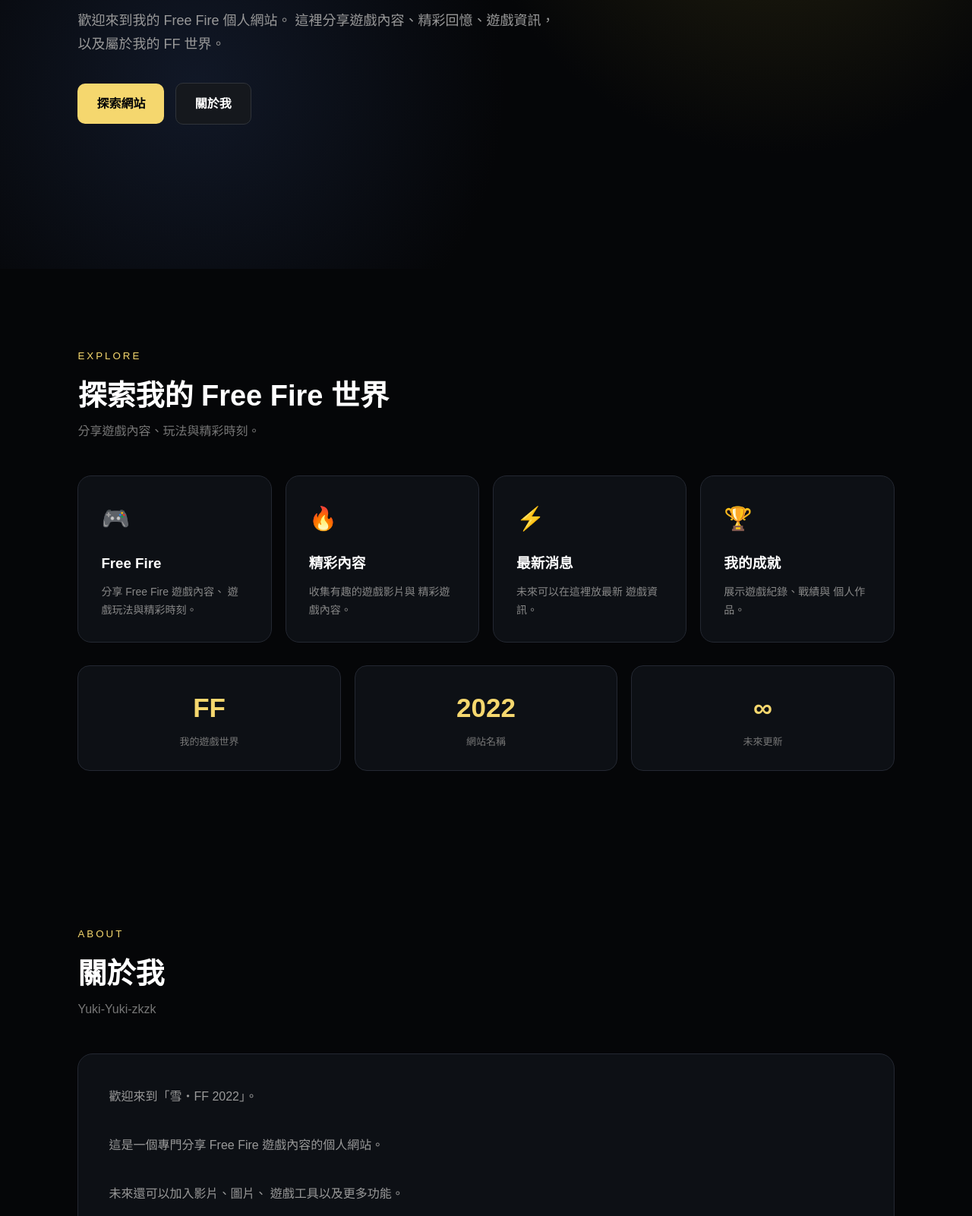
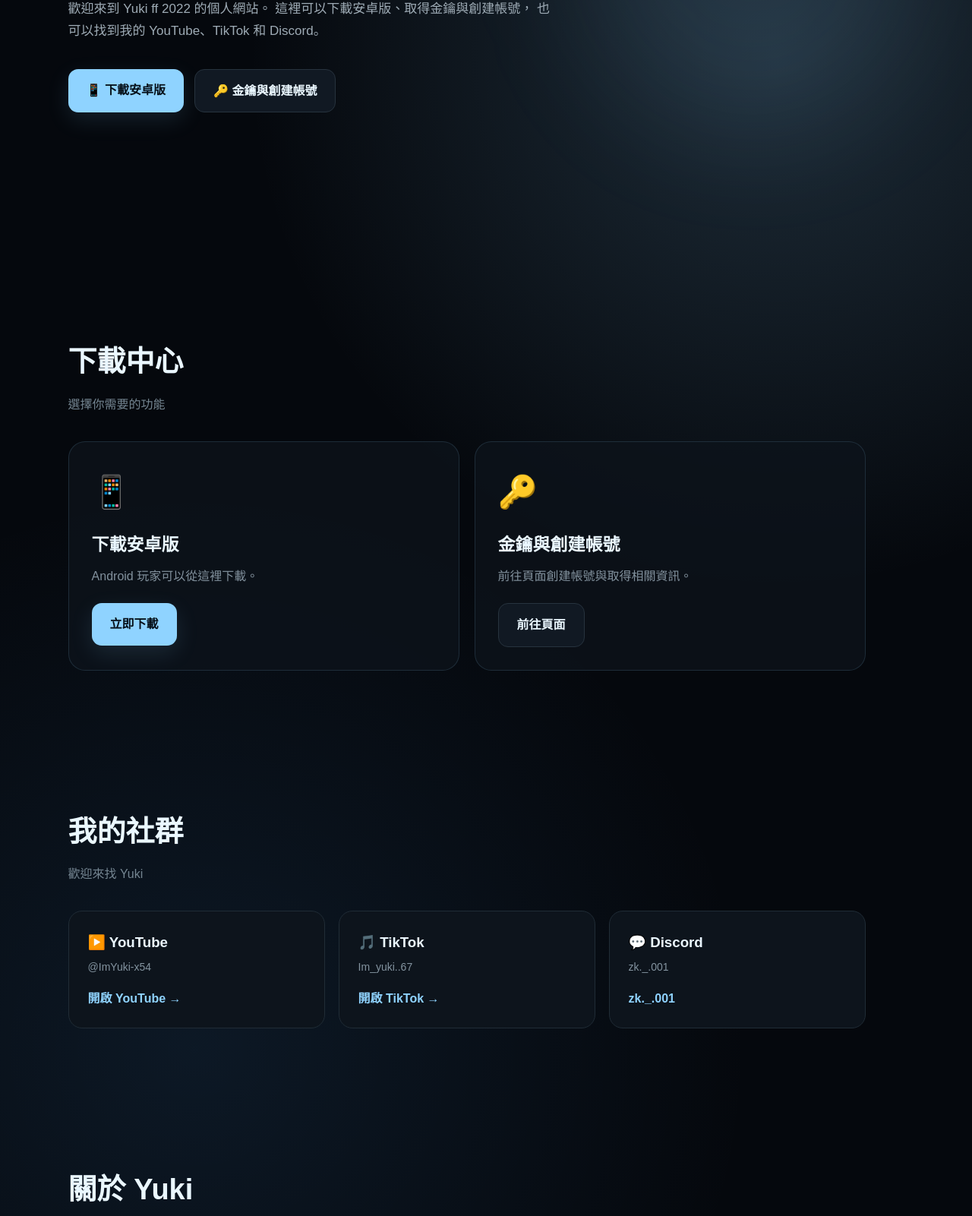
Before and after one commit to Yuki-Yuki-zkzk/yuki-ff-2022, a plain HTML site: page index.html in a window 1280 px wide. Shown: the part 446-2047 px from the top of the page at 76% size. Drawn offline with Linux system fonts and the light colour scheme.

Commit message:
Update index.html

```diff
--- a/index.html
+++ b/index.html
@@ -1,15 +1,15 @@
 <!DOCTYPE html>
-<html lang="zh-TW">
+<html lang="zh-Hant">
 <head>
 <meta charset="UTF-8">
 <meta name="viewport" content="width=device-width, initial-scale=1.0">
-<title>雪・FF 2022</title>
+<title>Yuki ff 2022</title>
 
 <style>
 * {
+    box-sizing: border-box;
     margin: 0;
     padding: 0;
-    box-sizing: border-box;
 }
 
 html {
@@ -18,258 +18,278 @@
 
 body {
     font-family: Arial, "Noto Sans TC", sans-serif;
-    background: #050608;
-    color: #fff;
+    color: #eaf7ff;
+    background:
+        radial-gradient(circle at 80% 20%, rgba(143,211,255,.18), transparent 30%),
+        radial-gradient(circle at 20% 70%, rgba(80,170,255,.10), transparent 35%),
+        #05080d;
+    min-height: 100vh;
     line-height: 1.7;
 }
 
+a {
+    color: inherit;
+    text-decoration: none;
+}
+
+/* 導覽列 */
 nav {
     position: fixed;
     top: 0;
     left: 0;
-    width: 100%;
-    padding: 18px 7%;
+    right: 0;
+    height: 70px;
+    z-index: 100;
     display: flex;
     justify-content: space-between;
     align-items: center;
-    background: rgba(5, 6, 8, 0.9);
-    border-bottom: 1px solid #20242a;
-    backdrop-filter: blur(10px);
-    z-index: 1000;
+    padding: 0 7%;
+    background: rgba(5,8,13,.78);
+    border-bottom: 1px solid rgba(143,211,255,.15);
+    backdrop-filter: blur(15px);
 }
 
 .logo {
-    font-size: 20px;
-    font-weight: bold;
-    color: #fff;
+    font-size: 21px;
+    font-weight: 900;
 }
 
 .logo span {
-    color: #f5d76e;
+    color: #8fd3ff;
 }
 
-nav a {
-    color: #aaa;
-    text-decoration: none;
-    margin-left: 25px;
+.nav-links {
+    display: flex;
+    gap: 25px;
+    color: #9eabb5;
     font-size: 14px;
-    transition: 0.3s;
 }
 
-nav a:hover {
-    color: #f5d76e;
+.nav-links a:hover {
+    color: #8fd3ff;
 }
 
+/* 首頁 */
 .hero {
     min-height: 100vh;
-    padding: 180px 8% 100px;
     display: flex;
     align-items: center;
-    background:
-        radial-gradient(circle at 80% 30%, #25220f 0, transparent 35%),
-        radial-gradient(circle at 20% 70%, #111827 0, transparent 35%),
-        #050608;
+    padding: 130px 7% 80px;
+    position: relative;
+    overflow: hidden;
+}
+
+.glow {
+    position: absolute;
+    width: 450px;
+    height: 450px;
+    right: 5%;
+    top: 20%;
+    border-radius: 50%;
+    background: rgba(143,211,255,.09);
+    filter: blur(80px);
 }
 
 .hero-content {
     max-width: 850px;
+    position: relative;
+    z-index: 2;
 }
 
 .badge {
     display: inline-block;
-    padding: 7px 15px;
-    border: 1px solid #3b3f45;
-    border-radius: 30px;
-    color: #aaa;
+    padding: 8px 17px;
+    border: 1px solid rgba(143,211,255,.45);
+    border-radius: 50px;
+    color: #cceeff;
     font-size: 13px;
     margin-bottom: 25px;
 }
 
 h1 {
-    font-size: clamp(48px, 9vw, 100px);
-    line-height: 1;
+    font-size: clamp(50px, 10vw, 100px);
+    line-height: .95;
     letter-spacing: -4px;
-    margin-bottom: 25px;
 }
 
 h1 span {
-    color: #f5d76e;
+    color: #8fd3ff;
+    text-shadow: 0 0 30px rgba(143,211,255,.35);
 }
 
-.hero p {
+.hero-text {
+    margin-top: 28px;
     max-width: 650px;
-    color: #999;
-    font-size: 18px;
-    margin-bottom: 35px;
+    color: #9eabb5;
+    font-size: 17px;
+}
+
+/* 按鈕 */
+.buttons {
+    display: flex;
+    flex-wrap: wrap;
+    gap: 14px;
+    margin-top: 35px;
 }
 
 .btn {
     display: inline-block;
-    padding: 13px 25px;
-    border-radius: 10px;
-    text-decoration: none;
-    color: #050608;
-    background: #f5d76e;
-    font-weight: bold;
-    margin-right: 10px;
-    transition: 0.3s;
+    padding: 14px 24px;
+    border-radius: 13px;
+    font-weight: 800;
+    transition: .25s;
 }
 
 .btn:hover {
-    transform: translateY(-3px);
-    box-shadow: 0 10px 30px rgba(245,215,110,0.2);
+    transform: translateY(-4px);
 }
 
-.btn.dark {
-    color: #fff;
-    background: #15181d;
-    border: 1px solid #30343a;
+.btn-blue {
+    background: #8fd3ff;
+    color: #061019;
+    box-shadow: 0 10px 30px rgba(143,211,255,.12);
 }
 
-section {
-    padding: 100px 8%;
+.btn-dark {
+    background: #111923;
+    border: 1px solid #27333e;
+    color: #eaf7ff;
 }
 
-.section-title {
-    margin-bottom: 45px;
+/* 區塊 */
+section {
+    padding: 90px 7%;
 }
 
-.section-title small {
-    color: #f5d76e;
-    letter-spacing: 3px;
-    text-transform: uppercase;
-}
-
-.section-title h2 {
+.title {
     font-size: 38px;
-    margin-top: 8px;
-}
-
-.section-title p {
-    color: #777;
-}
-
-.cards {
-    display: grid;
-    grid-template-columns: repeat(4, 1fr);
-    gap: 18px;
-}
-
-.card {
-    background: #0d1015;
-    border: 1px solid #242832;
-    border-radius: 18px;
-    padding: 30px;
-    transition: 0.3s;
-}
-
-.card:hover {
-    transform: translateY(-6px);
-    border-color: #f5d76e;
-}
-
-.icon {
-    font-size: 30px;
-    margin-bottom: 18px;
-}
-
-.card h3 {
     margin-bottom: 10px;
 }
 
-.card p {
-    color: #888;
+.subtitle {
+    color: #758692;
+    margin-bottom: 35px;
+}
+
+/* 下載區 */
+.download-box {
+    max-width: 1050px;
+    display: grid;
+    grid-template-columns: 1fr 1fr;
+    gap: 20px;
+}
+
+.download-card {
+    padding: 30px;
+    border-radius: 22px;
+    background: rgba(13,20,28,.78);
+    border: 1px solid rgba(143,211,255,.14);
+    transition: .3s;
+}
+
+.download-card:hover {
+    transform: translateY(-6px);
+    border-color: rgba(143,211,255,.45);
+    box-shadow: 0 15px 45px rgba(0,0,0,.3);
+}
+
+.download-icon {
+    font-size: 42px;
+    margin-bottom: 15px;
+}
+
+.download-card h3 {
+    font-size: 23px;
+    margin-bottom: 8px;
+}
+
+.download-card p {
+    color: #82919d;
+    margin-bottom: 22px;
+}
+
+/* 社群 */
+.socials {
+    display: grid;
+    grid-template-columns: repeat(3,1fr);
+    gap: 18px;
+    max-width: 1050px;
+}
+
+.social-card {
+    padding: 25px;
+    border-radius: 18px;
+    background: #0d141c;
+    border: 1px solid #202c36;
+}
+
+.social-card h3 {
+    margin-bottom: 5px;
+}
+
+.social-card p {
+    color: #83939f;
     font-size: 14px;
 }
 
+.social-link {
+    display: inline-block;
+    margin-top: 15px;
+    color: #8fd3ff;
+    font-weight: bold;
+}
+
+/* 關於 */
 .about-box {
-    background: #0d1015;
-    border: 1px solid #242832;
-    border-radius: 20px;
-    padding: 40px;
+    max-width: 1050px;
+    padding: 35px;
+    border-radius: 22px;
+    background: rgba(13,20,28,.78);
+    border: 1px solid rgba(143,211,255,.14);
 }
 
 .about-box p {
-    color: #999;
+    color: #96a5b0;
     line-height: 2;
 }
 
-.stats {
-    display: grid;
-    grid-template-columns: repeat(3, 1fr);
-    gap: 18px;
-    margin-top: 30px;
+/* Footer */
+footer {
+    text-align: center;
+    padding: 40px 20px;
+    color: #5f707c;
+    border-top: 1px solid rgba(143,211,255,.1);
 }
 
-.stat {
-    background: #0d1015;
-    border: 1px solid #242832;
-    border-radius: 16px;
-    padding: 25px;
-    text-align: center;
-}
+/* 手機版 */
+@media(max-width: 700px) {
 
-.stat strong {
-    display: block;
-    font-size: 35px;
-    color: #f5d76e;
-}
-
-.stat span {
-    color: #777;
-    font-size: 13px;
-}
-
-footer {
-    padding: 40px 20px;
-    text-align: center;
-    border-top: 1px solid #181b21;
-    color: #666;
-    font-size: 13px;
-}
-
-@media (max-width: 900px) {
-    .cards {
-        grid-template-columns: repeat(2, 1fr);
-    }
-}
-
-@media (max-width: 650px) {
     nav {
-        padding: 15px 5%;
+        padding: 0 5%;
     }
 
-    nav div:last-child a {
-        margin-left: 10px;
+    .nav-links {
+        gap: 12px;
         font-size: 12px;
     }
 
-    .hero {
-        padding-top: 140px;
+    .hero,
+    section {
+        padding-left: 5%;
+        padding-right: 5%;
     }
 
     h1 {
         letter-spacing: -2px;
     }
 
-    .hero p {
-        font-size: 16px;
-    }
-
-    section {
-        padding: 70px 5%;
-    }
-
-    .cards {
+    .download-box,
+    .socials {
         grid-template-columns: 1fr;
     }
 
-    .stats {
-        grid-template-columns: 1fr;
-    }
-
-    .about-box {
-        padding: 25px;
+    .hero-text {
+        font-size: 15px;
     }
 }
 </style>
@@ -277,132 +297,270 @@
 
 <body>
 
+<!-- 導覽列 -->
 <nav>
-    <div class="logo">雪・<span>FF 2022</span></div>
 
-    <div>
+    <div class="logo">
+        Yuki <span>ff 2022</span>
+    </div>
+
+    <div class="nav-links">
         <a href="#home">首頁</a>
-        <a href="#world">世界</a>
+        <a href="#download">下載</a>
+        <a href="#social">社群</a>
         <a href="#about">關於</a>
     </div>
+
 </nav>
 
+
+<!-- 首頁 -->
 <section class="hero" id="home">
+
+    <div class="glow"></div>
+
     <div class="hero-content">
 
-        <div class="badge">FREE FIRE • PERSONAL WEBSITE</div>
+        <div class="badge">
+            FREE FIRE 2022 · YUKI
+        </div>
 
         <h1>
-            雪・<span>FF 2022</span>
+            Yuki <span>ff 2022</span>
         </h1>
 
-        <p>
-            歡迎來到我的 Free Fire 個人網站。
-            這裡分享遊戲內容、精彩回憶、遊戲資訊，
-            以及屬於我的 FF 世界。
+        <p class="hero-text">
+            歡迎來到 Yuki ff 2022 的個人網站。
+            這裡可以下載安卓版、取得金鑰與創建帳號，
+            也可以找到我的 YouTube、TikTok 和 Discord。
         </p>
 
-        <a href="#world" class="btn">探索網站</a>
-        <a href="#about" class="btn dark">關於我</a>
+        <div class="buttons">
 
-    </div>
-</section>
+            <!-- 下載安卓版 -->
+            <a
+                class="btn btn-blue"
+                href="https://drive.usercontent.google.com/download?id=1trXRQV690PtNvrBGV3LVaF-MwAdpUOV0&export=download&authuser=0"
+                target="_blank"
+                rel="noopener"
+            >
+                📱 下載安卓版
+            </a>
 
-<section id="world">
+            <!-- 金鑰與創建帳號 -->
+            <a
+                class="btn btn-dark"
+                href="https://register.samosasmobiles.dpdns.org/"
+                target="_blank"
+                rel="noopener"
+            >
+                🔑 金鑰與創建帳號
+            </a>
 
-    <div class="section-title">
-        <small>Explore</small>
-        <h2>探索我的 Free Fire 世界</h2>
-        <p>分享遊戲內容、玩法與精彩時刻。</p>
-    </div>
-
-    <div class="cards">
-
-        <div class="card">
-            <div class="icon">🎮</div>
-            <h3>Free Fire</h3>
-            <p>
-                分享 Free Fire 遊戲內容、
-                遊戲玩法與精彩時刻。
-            </p>
-        </div>
-
-        <div class="card">
-            <div class="icon">🔥</div>
-            <h3>精彩內容</h3>
-            <p>
-                收集有趣的遊戲影片與
-                精彩遊戲內容。
-            </p>
-        </div>
-
-        <div class="card">
-            <div class="icon">⚡</div>
-            <h3>最新消息</h3>
-            <p>
-                未來可以在這裡放最新
-                遊戲資訊。
-            </p>
-        </div>
-
-        <div class="card">
-            <div class="icon">🏆</div>
-            <h3>我的成就</h3>
-            <p>
-                展示遊戲紀錄、戰績與
-                個人作品。
-            </p>
-        </div>
-
-    </div>
-
-    <div class="stats">
-
-        <div class="stat">
-            <strong>FF</strong>
-            <span>我的遊戲世界</span>
-        </div>
-
-        <div class="stat">
-            <strong>2022</strong>
-            <span>網站名稱</span>
-        </div>
-
-        <div class="stat">
-            <strong>∞</strong>
-            <span>未來更新</span>
         </div>
 
     </div>
 
 </section>
 
+
+<!-- 下載中心 -->
+<section id="download">
+
+    <h2 class="title">
+        下載中心
+    </h2>
+
+    <p class="subtitle">
+        選擇你需要的功能
+    </p>
+
+    <div class="download-box">
+
+
+        <!-- Android -->
+        <div class="download-card">
+
+            <div class="download-icon">
+                📱
+            </div>
+
+            <h3>
+                下載安卓版
+            </h3>
+
+            <p>
+                Android 玩家可以從這裡下載。
+            </p>
+
+            <a
+                class="btn btn-blue"
+                href="https://drive.usercontent.google.com/download?id=1trXRQV690PtNvrBGV3LVaF-MwAdpUOV0&export=download&authuser=0"
+                target="_blank"
+                rel="noopener"
+            >
+                立即下載
+            </a>
+
+        </div>
+
+
+        <!-- 金鑰 -->
+        <div class="download-card">
+
+            <div class="download-icon">
+                🔑
+            </div>
+
+            <h3>
+                金鑰與創建帳號
+            </h3>
+
+            <p>
+                前往頁面創建帳號與取得相關資訊。
+            </p>
+
+            <a
+                class="btn btn-dark"
+                href="https://register.samosasmobiles.dpdns.org/"
+                target="_blank"
+                rel="noopener"
+            >
+                前往頁面
+            </a>
+
+        </div>
+
+    </div>
+
+</section>
+
+
+<!-- 社群 -->
+<section id="social">
+
+    <h2 class="title">
+        我的社群
+    </h2>
+
+    <p class="subtitle">
+        歡迎來找 Yuki
+    </p>
+
+    <div class="socials">
+
+
+        <!-- YouTube -->
+        <div class="social-card">
+
+            <h3>
+                ▶️ YouTube
+            </h3>
+
+            <p>
+                @ImYuki-x54
+            </p>
+
+            <a
+                class="social-link"
+                href="https://www.youtube.com/@ImYuki-x54"
+                target="_blank"
+                rel="noopener"
+            >
+                開啟 YouTube →
+            </a>
+
+        </div>
+
+
+        <!-- TikTok -->
+        <div class="social-card">
+
+            <h3>
+                🎵 TikTok
+            </h3>
+
+            <p>
+                Im_yuki..67
+            </p>
+
+            <a
+                class="social-link"
+                href="https://www.tiktok.com/@Im_yuki..67"
+                target="_blank"
+                rel="noopener"
+            >
+                開啟 TikTok →
+            </a>
+
+        </div>
+
+
+        <!-- Discord -->
+        <div class="social-card">
+
+            <h3>
+                💬 Discord
+            </h3>
+
+            <p>
+                zk._.001
+            </p>
+
+            <span class="social-link">
+                zk._.001
+            </span>
+
+        </div>
+
+    </div>
+
+</section>
+
+
+<!-- 關於我 -->
 <section id="about">
 
-    <div class="section-title">
-        <small>About</small>
-        <h2>關於我</h2>
-        <p>Yuki-Yuki-zkzk</p>
-    </div>
+    <h2 class="title">
+        關於 Yuki
+    </h2>
+
+    <p class="subtitle">
+        Yuki ff 2022
+    </p>
 
     <div class="about-box">
 
         <p>
-            歡迎來到「雪・FF 2022」。
+
+            嗨，我是 Yuki！🎮
+
             <br><br>
-            這是一個專門分享 Free Fire
-            遊戲內容的個人網站。
+
+            我的主要遊戲是
+            <strong>Free Fire 2022</strong>。
+
             <br><br>
-            未來還可以加入影片、圖片、
-            遊戲工具以及更多功能。
+
+            這個網站是我的個人遊戲網站，
+            用來分享遊戲內容、下載資訊，
+            以及我的 YouTube、TikTok 和 Discord。
+
+            <br><br>
+
+            💙 喜歡的主色：淺藍色
+
         </p>
 
     </div>
 
 </section>
 
+
 <footer>
-    © 2026 雪・FF 2022 · Made by Yuki-Yuki-zkzk
+
+    © 2026 Yuki ff 2022 · Made by Yuki
+
 </footer>
 
 </body>
```
